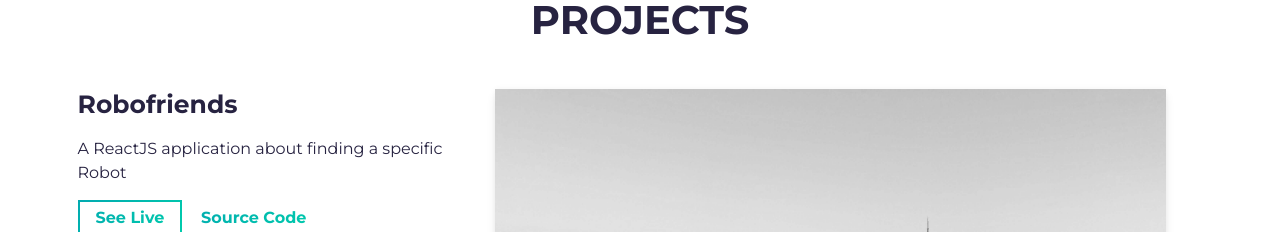
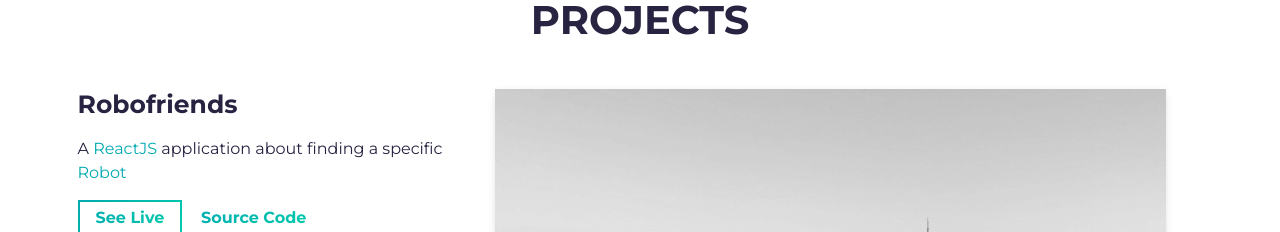
Before and after one commit to jonasfounkeu/sampleformyporfolio, a website built with Parcel: page src/index.html in a window 1280 px wide. Shown: the part 1500-1732 px from the top of the page. Built offline with nearby package versions, Linux system fonts and the light colour scheme.

Commit message:
add color green

```diff
--- a/src/index.html
+++ b/src/index.html
@@ -99,8 +99,8 @@
               <h3 class="project-wrapper__text-title">Robofriends</h3>
               <div>
                 <p class="mb-4">
-                  A <span class="blue">ReactJS</span> application about finding a specific <span
-                    class="blue">Robot</span>
+                  A <span class="green">ReactJS</span> application about finding a specific <span
+                    class="green">Robot</span>
                 </p>
               </div>
               <a rel="noreferrer" target="_blank" class="cta-btn cta-btn--hero"
```
